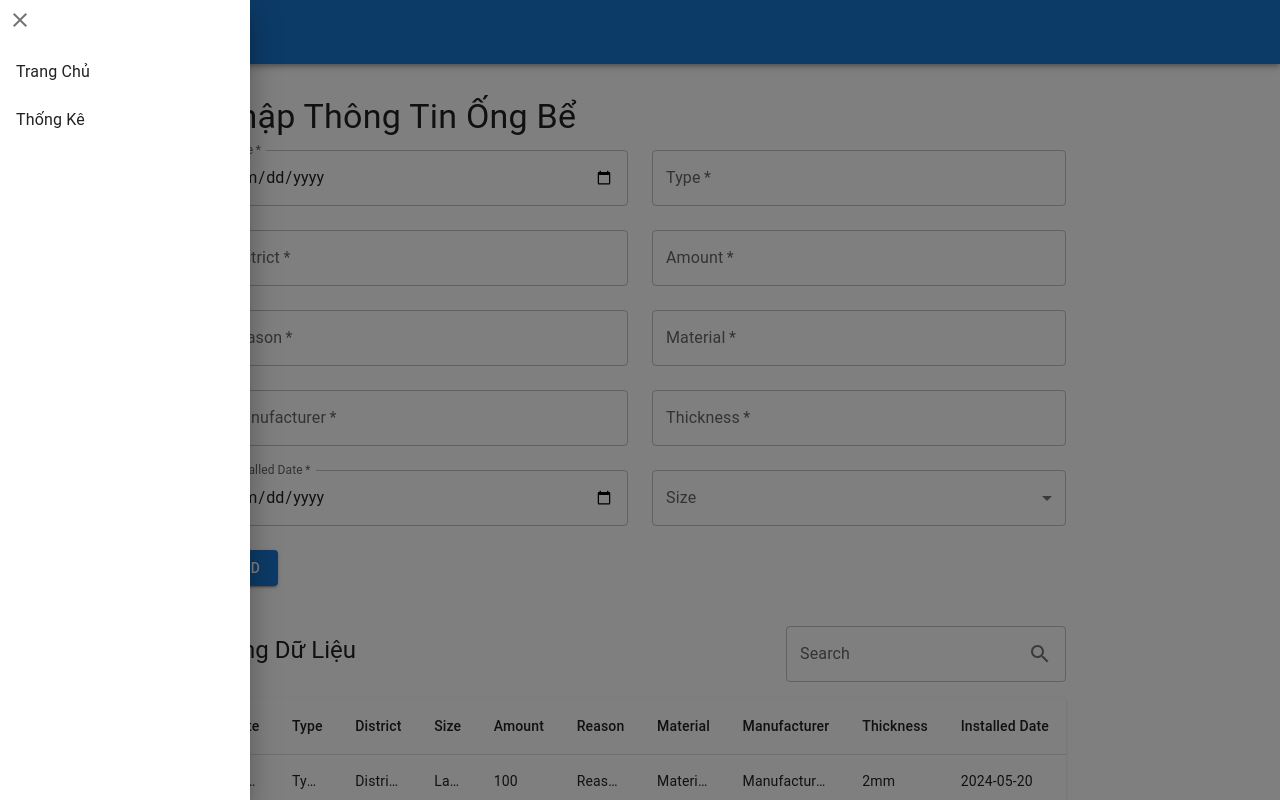
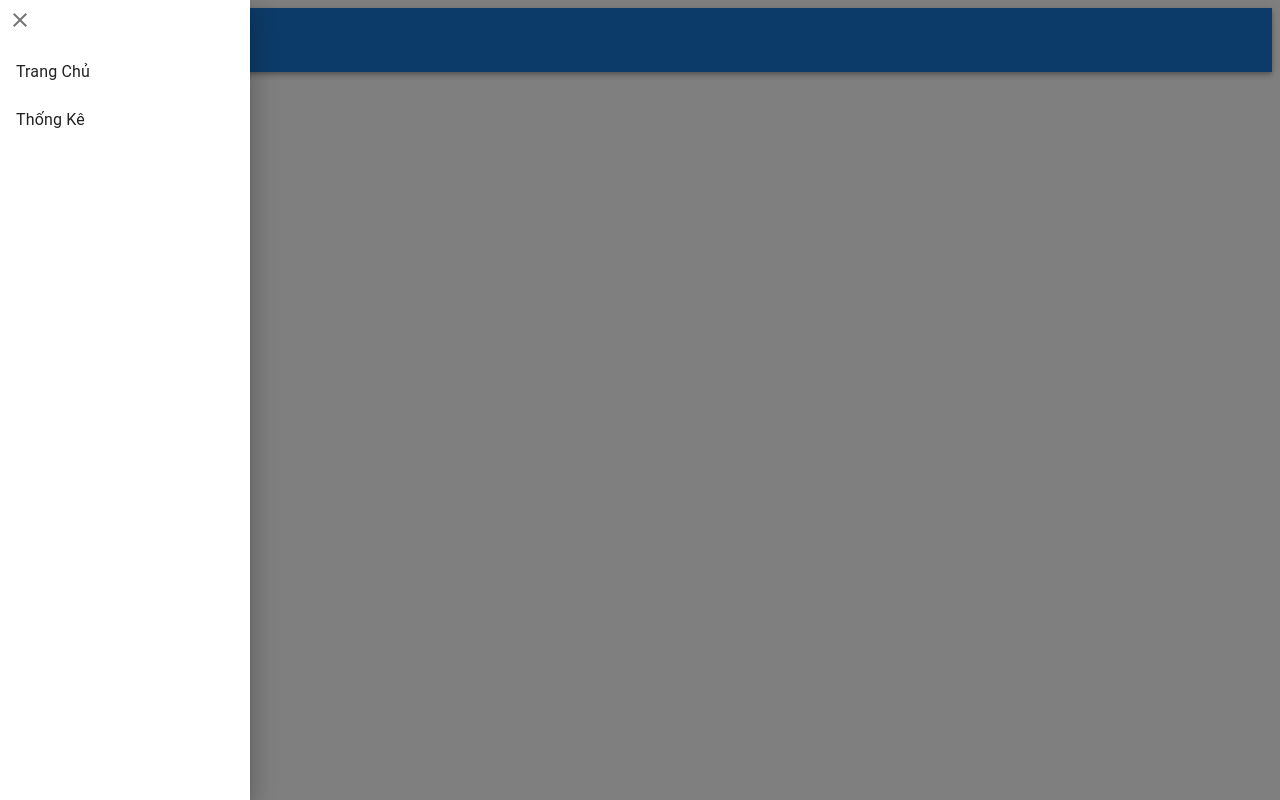
Before and after one commit to knguyennt/water-tank-status-management, a Next.js app: page / in a window 1280 px wide. Both pictures are taken after a click on the button "menu". Shown: the top 800 px of the page. Built offline with nearby package versions, Linux system fonts and the light colour scheme.

Commit message:
chore: add multi view

```diff
--- /dev/null
+++ b/app/components/nav.tsx
@@ -0,0 +1,56 @@
+import { Drawer, Box, IconButton, List, ListItem, ListItemText, AppBar, Toolbar } from "@mui/material";
+import MenuIcon from "@mui/icons-material/Menu";
+import CloseIcon from "@mui/icons-material/Close";
+import { useState } from "react";
+
+export const Nav = () => {
+  const [drawerOpen, setDrawerOpen] = useState(false);
+
+  // Toggle drawer
+  const toggleDrawer = () => {
+    setDrawerOpen(!drawerOpen);
+  };
+
+  return (
+    <Box display="flex" flexDirection="column">
+      <AppBar position="static">
+        <Toolbar>
+          <IconButton
+            edge="start"
+            color="inherit"
+            onClick={toggleDrawer}
+            aria-label="menu"
+          >
+            <MenuIcon />
+          </IconButton>
+          {/* <Typography variant="h6" component="div">
+            Form Banner
+          </Typography> */}
+        </Toolbar>
+      </AppBar>
+
+      <Drawer anchor="left" open={drawerOpen} onClose={toggleDrawer}>
+        <Box
+          role="presentation"
+          onClick={toggleDrawer}
+          onKeyDown={toggleDrawer}
+          sx={{ width: 250 }}
+        >
+          <IconButton
+            onClick={toggleDrawer}
+            sx={{ justifyContent: "flex-end" }}
+          >
+            <CloseIcon />
+          </IconButton>
+          <List>
+            {["Trang Chủ", "Thống Kê"].map((text, index) => (
+              <ListItem button key={index}>
+                <ListItemText primary={text} />
+              </ListItem>
+            ))}
+          </List>
+        </Box>
+      </Drawer>
+    </Box>
+  );
+}
--- a/app/page.tsx
+++ b/app/page.tsx
@@ -1,8 +1,11 @@
-import Page from './components/info'
+import Page from './pages/pipe'
+import { Test02 } from './pages/dashboard'
+import React from "react";
+import { BrowserRouter as Router, Route, Routes, Link } from "react-router-dom";
 
 
 export default function Test() {
     return (
-        <Page />
+        <Test02 />
     )
 }
--- /dev/null
+++ b/app/pages/dashboard.tsx
@@ -0,0 +1,7 @@
+"use client";
+
+import { Nav } from "../components/nav";
+
+export const Test02 = () => {
+  return <Nav />;
+};
--- a/app/components/info.tsx
+++ b/app/pages/pipe.tsx
@@ -34,6 +34,7 @@ import MenuIcon from "@mui/icons-material/Menu";
 import CloseIcon from "@mui/icons-material/Close";
 import InputAdornment from "@mui/material/InputAdornment";
 import SearchIcon from "@mui/icons-material/Search";
+import { Nav } from "../components/nav";
 
 const sampleData = [
   {
@@ -383,46 +384,7 @@ export default function Page() {
     <Box display="flex" flexDirection="column" minHeight="100vh">
       <CssBaseline />
 
-      {/* Banner */}
-      <AppBar position="static">
-        <Toolbar>
-          <IconButton
-            edge="start"
-            color="inherit"
-            onClick={toggleDrawer}
-            aria-label="menu"
-          >
-            <MenuIcon />
-          </IconButton>
-          {/* <Typography variant="h6" component="div">
-            Form Banner
-          </Typography> */}
-        </Toolbar>
-      </AppBar>
-
-      {/* Drawer */}
-      <Drawer anchor="left" open={drawerOpen} onClose={toggleDrawer}>
-        <Box
-          role="presentation"
-          onClick={toggleDrawer}
-          onKeyDown={toggleDrawer}
-          sx={{ width: 250 }}
-        >
-          <IconButton
-            onClick={toggleDrawer}
-            sx={{ justifyContent: "flex-end" }}
-          >
-            <CloseIcon />
-          </IconButton>
-          <List>
-            {["Trang Chủ", "Thống Kê"].map((text, index) => (
-              <ListItem button key={index}>
-                <ListItemText primary={text} />
-              </ListItem>
-            ))}
-          </List>
-        </Box>
-      </Drawer>
+      <Nav />
 
       <Container
         component="main"
```
